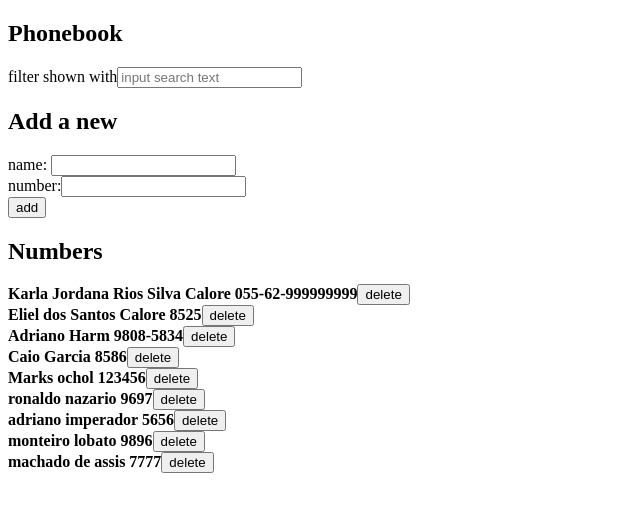
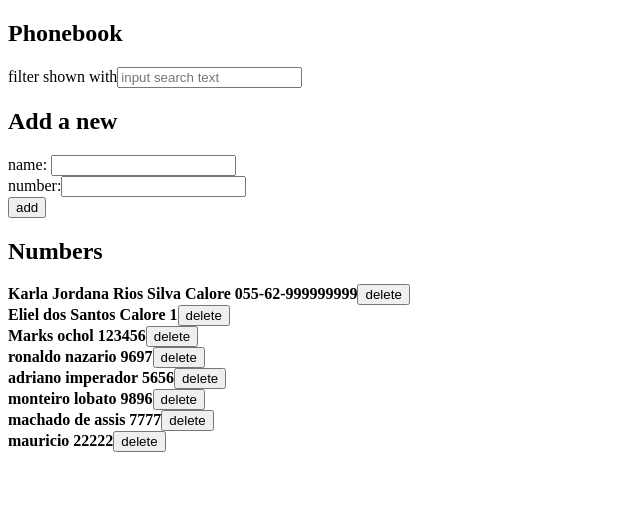
Before and after one commit to ElielCalore/FSO2022-Full-Stack-Open-2022, a React (Create React App) app in the folder part2/phonebook/: page / in a window 1280 px wide. Shown: the top 512 px of the page, without its empty margins (0-640 px from the left). Built offline with nearby package versions, Linux system fonts and the light colour scheme; data requests are answered from the project's data file.

Commit message:
refatorando

```diff
--- a/part2/phonebook/db.json
+++ b/part2/phonebook/db.json
@@ -7,18 +7,8 @@
     },
     {
       "name": "Eliel dos Santos Calore",
-      "number": "8525",
+      "number": "1",
       "id": 7
-    },
-    {
-      "name": "Adriano Harm",
-      "number": "9808-5834",
-      "id": 9
-    },
-    {
-      "name": "Caio Garcia",
-      "number": "8586",
-      "id": 10
     },
     {
       "name": "Marks ochol",
@@ -44,6 +34,11 @@
       "name": "machado de assis",
       "number": "7777",
       "id": 15
+    },
+    {
+      "name": "mauricio",
+      "number": "22222",
+      "id": 16
     }
   ]
 }
--- a/part2/phonebook/src/App.js
+++ b/part2/phonebook/src/App.js
@@ -11,7 +11,7 @@ function App() {
   const [persons, setPersons] = useState([]);
   const [newName, setNewName] = useState({ name: "", number: "" });
   const [search, setSearch] = useState("");
-  const [add, setAdd] = useState({ name: "", number: "" });
+  const [add, setAdd] = useState({ name: "", number: "", id: 0 });
   const [message, setMessage] = useState(null);
 
   const handleChange = (e) =>
@@ -34,8 +34,11 @@ function App() {
           (currentName) => currentName.name === newName.name
         );
         const idToUpdate = filter[0].id;
+        console.log(newName);
+
         setAdd({ name: newName.name, number: newName.number, id: idToUpdate });
         setPersons([...persons, newName]);
+
         services.update(add).catch((err) => {
           console.log(err);
           setMessage(`[ERROR] ${newName.name} was already Update from server`);
--- a/part2/phonebook/src/components/addNew/addNew.js
+++ b/part2/phonebook/src/components/addNew/addNew.js
@@ -1,5 +1,4 @@
 const AddNew = ({ handleChange, handleSubmit }) => {
-  console.log("");
   return (
     <div>
       <form>
--- a/part2/phonebook/src/components/filter/filter.js
+++ b/part2/phonebook/src/components/filter/filter.js
@@ -1,5 +1,4 @@
 const Filter = ({ persons, search, remove }) => {
-  console.log("");
   return (
     <div>
       <h2>Numbers</h2>
--- a/part2/phonebook/src/components/phonebook/phonebook.js
+++ b/part2/phonebook/src/components/phonebook/phonebook.js
@@ -1,5 +1,4 @@
 const Phonebooks = ({ handleChangeSearch }) => {
-  console.log("");
   return (
     <div>
       <form>
--- a/part2/phonebook/src/services/services.js
+++ b/part2/phonebook/src/services/services.js
@@ -15,6 +15,7 @@ const create = (newObject) => {
 
 const update = (newObject) => {
   const request = axios.put(`${baseUrl}/${newObject.id}`, newObject);
+  console.log(request);
   return request.then((response) => response);
 };
 
```
